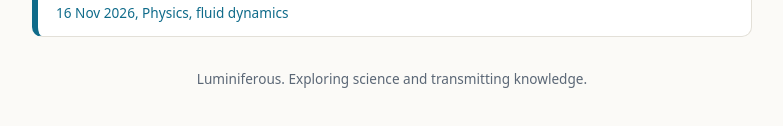
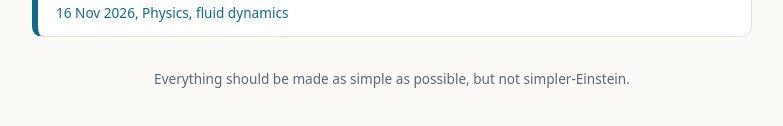
Before and after one commit to tranoop/Luminiferous, a plain HTML site: page education.html in a window 1280 px wide. Shown: the part 1220-1346 px from the top of the page, without its empty margins (248-1031 px from the left). Drawn offline with Linux system fonts and the light colour scheme.

Commit message:
Update footer text in education.html

```diff
--- a/education.html
+++ b/education.html
@@ -14,6 +14,6 @@
 <p class="lead">Interactive lessons. Open a page and play with it. Newest first.</p>
 <div data-list="education"><noscript><p class="empty">Please turn on JavaScript to see this list.</p></noscript></div>
 </main>
-<footer>Luminiferous. Exploring science and transmitting knowledge.</footer>
+<footer>Everything should be made as simple as possible, but not simpler-Einstein.</footer>
 <script src="assets/content.js"></script><script src="assets/lists.js"></script>
 </body></html>
```
